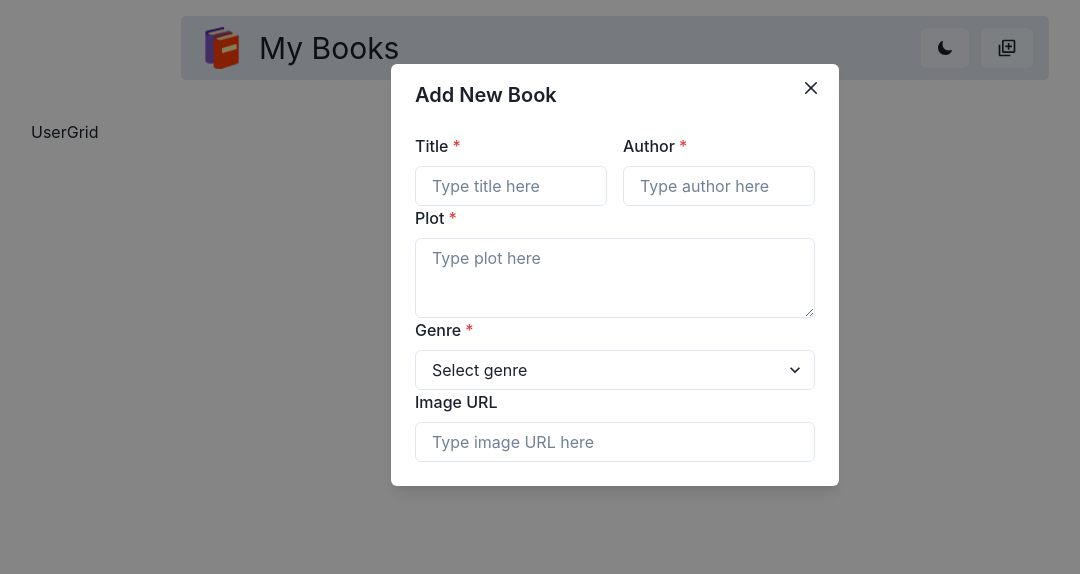
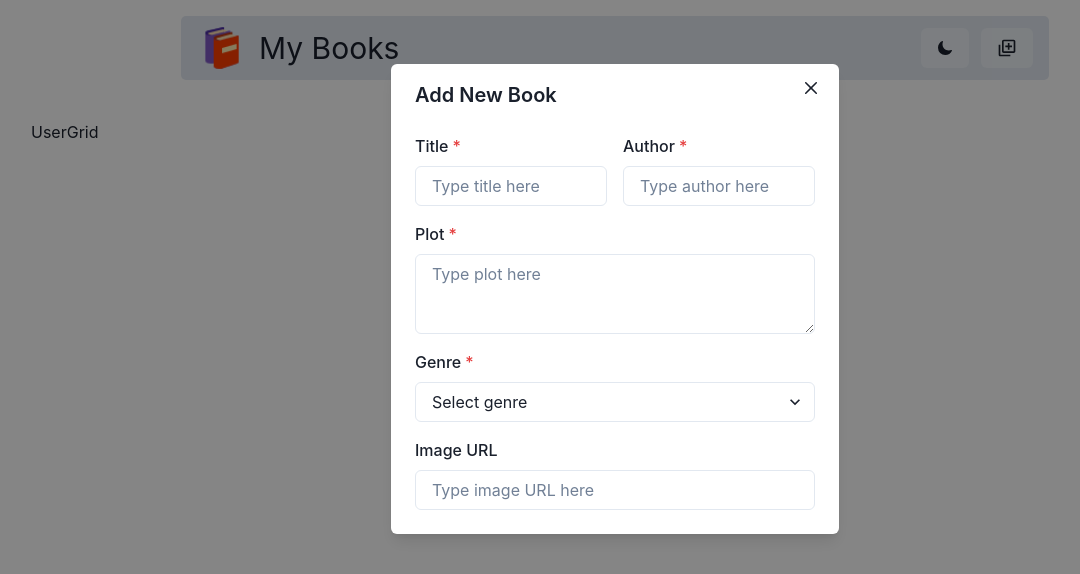
Before and after one commit to LaurenCummings/book-project, a React (Vite) app in the folder frontend/: page / in a window 1280 px wide. Both pictures are taken after a click on the button 1032 px from the left and 48 px from the top of the page. Shown: the top 574 px of the page, without its empty margins (25-1105 px from the left). Built offline with nearby package versions, Linux system fonts and the light colour scheme.

Commit message:
added margin between input fields

```diff
--- a/frontend/src/components/CreateBookModal.jsx
+++ b/frontend/src/components/CreateBookModal.jsx
@@ -30,11 +30,11 @@ const CreateBookModal = () => {
                             <Input placeholder="Type author here" />
                         </FormControl>
                     </Flex>
-                    <FormControl isRequired>
+                    <FormControl mt={4} isRequired>
                         <FormLabel>Plot</FormLabel>
                         <Textarea placeholder="Type plot here" />
                     </FormControl>
-                    <FormControl isRequired>
+                    <FormControl mt={4} isRequired>
                         <FormLabel>Genre</FormLabel>
                         <Select placeholder="Select genre">
                             <option value="option1">Mystery</option>
@@ -46,7 +46,7 @@ const CreateBookModal = () => {
                             <option value="option1">Thriller</option>
                         </Select>
                     </FormControl>
-                    <FormControl>
+                    <FormControl mt={4}>
                         <FormLabel>Image URL</FormLabel>
                         <Input placeholder="Type image URL here" />
                     </FormControl>
```
